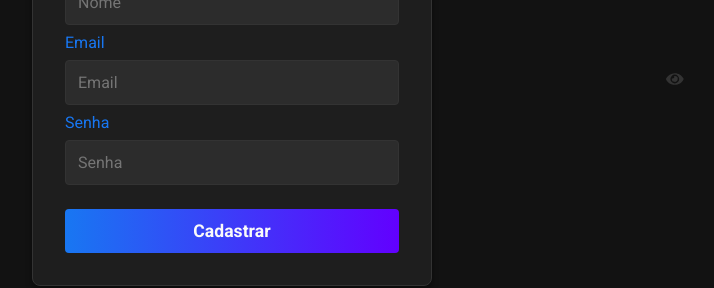
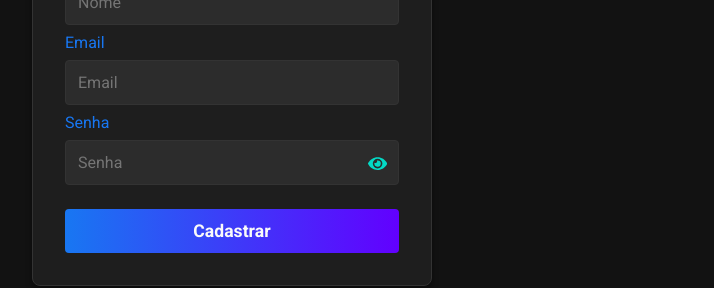
Before and after one commit to gilmariolima/teste, a React (Create React App) app: page /cadastro in a window 1280 px wide. Shown: the part 310-598 px from the top of the page, without its empty margins (408-1122 px from the left). Built offline with nearby package versions, Linux system fonts and the light colour scheme; no server answers.

Commit message:
Add files via upload

```diff
--- a/src/pages/Cadastro/cadastro.css
+++ b/src/pages/Cadastro/cadastro.css
@@ -89,13 +89,26 @@
   .cadastro-container a:hover {
     text-decoration: underline;
   }
+.senha-wrapper {
+  position: relative;
+  display: flex;
+  align-items: center;
+  width: 100%;
+}
+
+.senha-wrapper input {
+  width: 100%;
+  padding: 0.75rem 2.5rem 0.75rem 0.75rem;
+  border-radius: 8px;
+  border: 1px solid #ccc;
+  font-size: 1rem;
+  box-sizing: border-box;
+}
 
 .toggle-senha {
   position: absolute;
-  right: 188px;
-  top: 391px;
-  transform: translateY(-50%);
+  right: 0.75rem;
   cursor: pointer;
-  color: #333;
-  font-size: 1.1rem;
+  color: #03dac6;
+  font-size: 1.2rem;
 }
```
